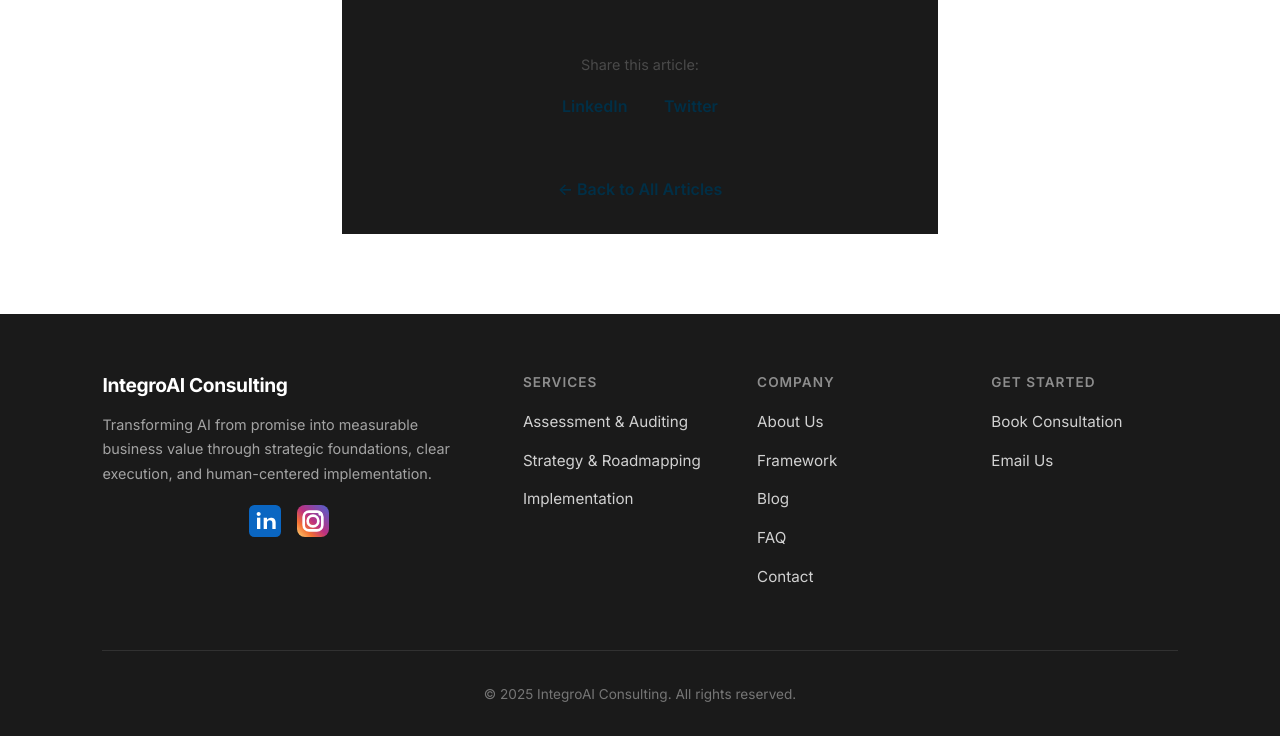
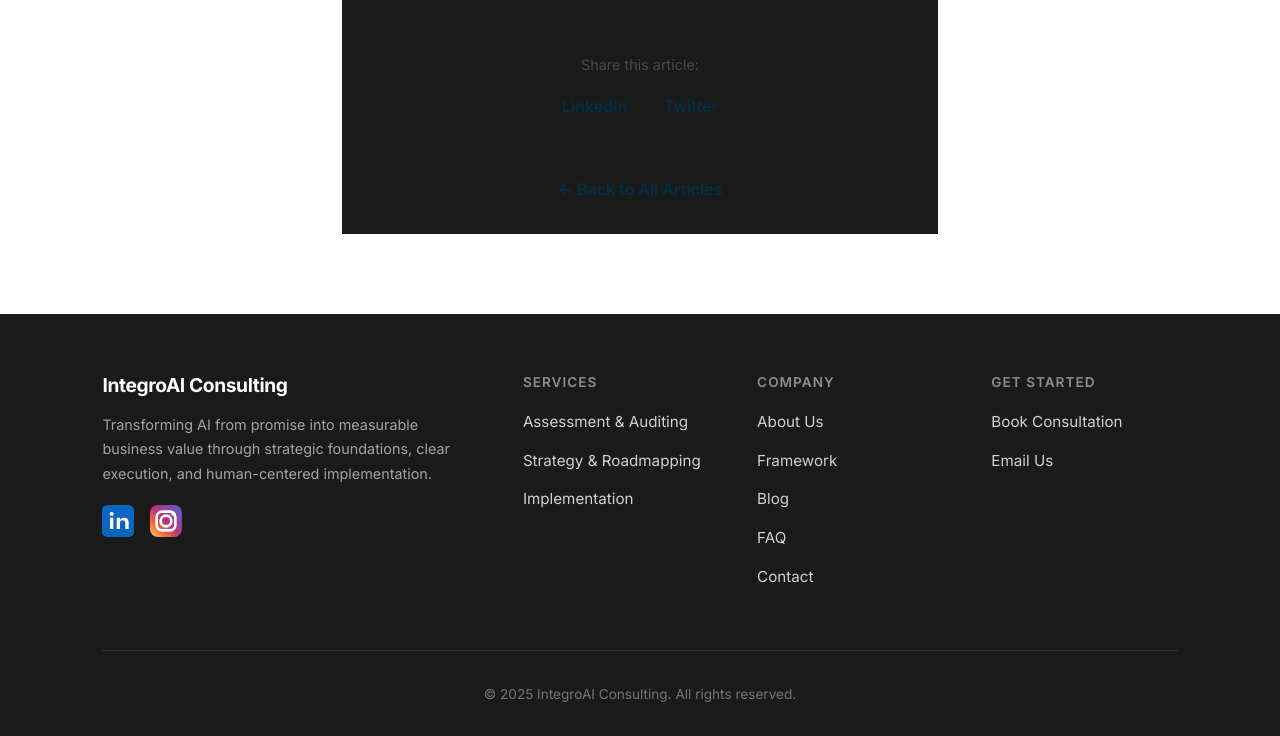
Before and after one commit to SelinaFischer/integroai, a plain HTML site: page blog/why-ai-fails-the-data-gap.html in a window 1280 px wide. Shown: the part 8547-9283 px from the top of the page. Drawn offline with Linux system fonts and the light colour scheme.

Commit message:
Adjust footer link alignment in HTML file

```diff
--- a/blog/why-ai-fails-the-data-gap.html
+++ b/blog/why-ai-fails-the-data-gap.html
@@ -37,6 +37,7 @@
         .nav-menu a { color: var(--white); text-decoration: none; font-size: 0.9rem; font-weight: 500; transition: color 0.3s; opacity: 0.9; }
         .nav-menu a:hover { color: var(--tagline-color); opacity: 1; }
         .nav-menu a.active { color: var(--tagline-color); opacity: 1; }
+
         .nav-contact-btn { background: var(--accent); padding: 0.6rem 1.3rem; border-radius: 6px; font-weight: 600; opacity: 1 !important; }
         .nav-contact-btn:hover { background: var(--tagline-color); color: var(--primary); }
         .article-container { max-width: 800px; margin: 0 auto; padding: 140px 8% 80px; }
@@ -312,7 +313,7 @@
             <div class="footer-brand">
                 <h3>IntegroAI Consulting</h3>
                 <p>Transforming AI from promise into measurable business value through strategic foundations, clear execution, and human-centered implementation.</p>
-                                                <div style="margin-top: 1.2rem; display: flex; gap: 1rem; align-items: center; justify-content: center;">
+                                                <div style="margin-top: 1.2rem; display: flex; gap: 1rem; align-items: center; justify-content: flex-start;">
                     <a href="https://www.linkedin.com/company/integroai-consulting" target="_blank" rel="noopener" style="display: inline-block;" title="LinkedIn">
                         <svg width="32" height="32" viewBox="0 0 24 24" fill="#0A66C2" xmlns="http://www.w3.org/2000/svg">
                             <rect width="24" height="24" rx="4" fill="#0A66C2"/>
```
